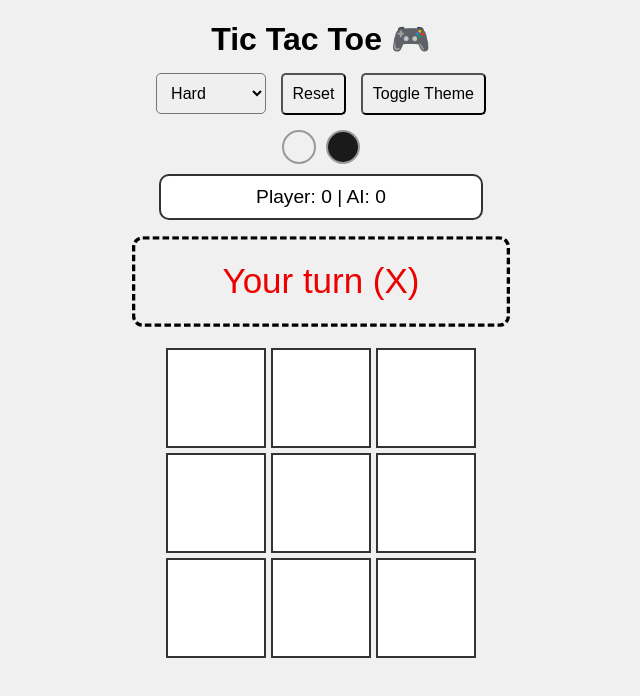
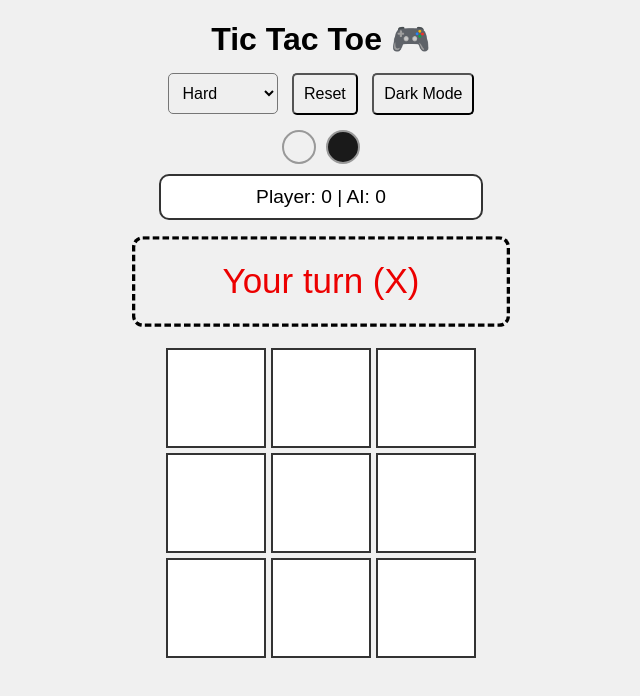
Before and after one commit to Samir2129/tic-tac-toe, a plain HTML site: page index.html in a window 1280 px wide. Shown: the whole page, without its empty margins (319-959 px from the left). Drawn offline with Linux system fonts and the light colour scheme.

Commit message:
Update index.html

```diff
--- a/index.html
+++ b/index.html
@@ -144,7 +144,7 @@
       <option value="hard" selected>Hard</option>
     </select>
     <button onclick="resetGame()">Reset</button>
-    <button onclick="toggleTheme()">Toggle Theme</button>
+    <button onclick="toggleTheme()">Dark Mode</button>
   </div>
 
   <div id="themePanel">
```
